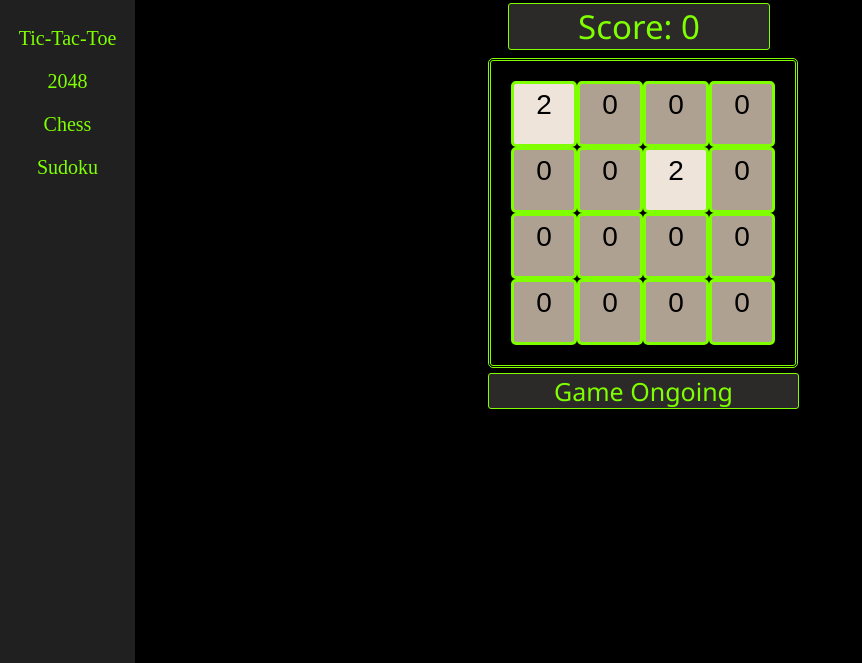
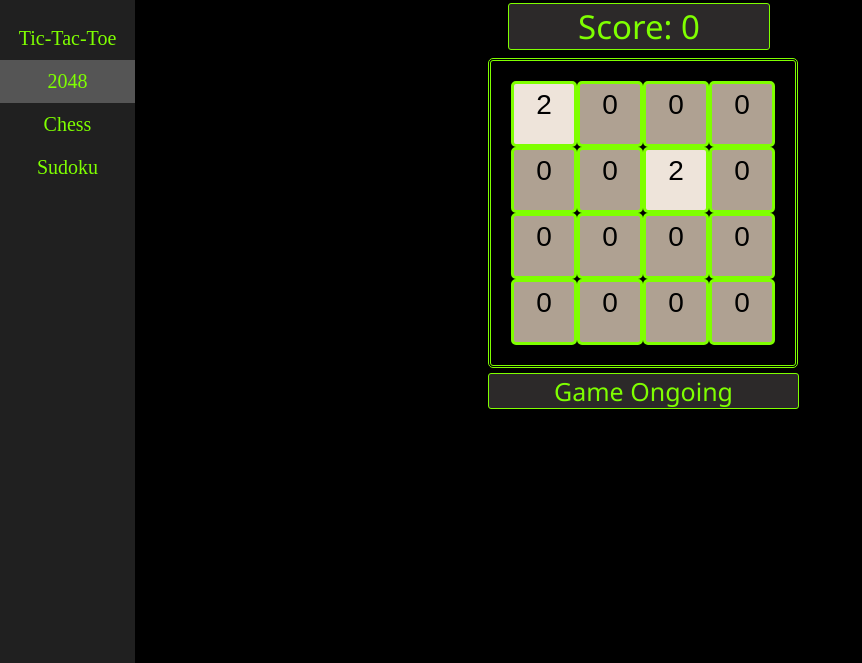
Before and after one commit to Subhranshu-Patra29/funGames_2048, a plain HTML site: page index.html in a window 1280 px wide. Shown: the part 137-800 px from the top of the page, without its empty margins (0-862 px from the left). Drawn offline with nearby package versions, Linux system fonts and the light colour scheme.

Commit message:
Update style.css

```diff
--- a/style.css
+++ b/style.css
@@ -84,7 +84,7 @@ body {
     transition: 0.3s;
 }
 
-.sidebar a:hover {
+.sidebar a:hover,.active {
     background-color: #555;
 }
 
```
